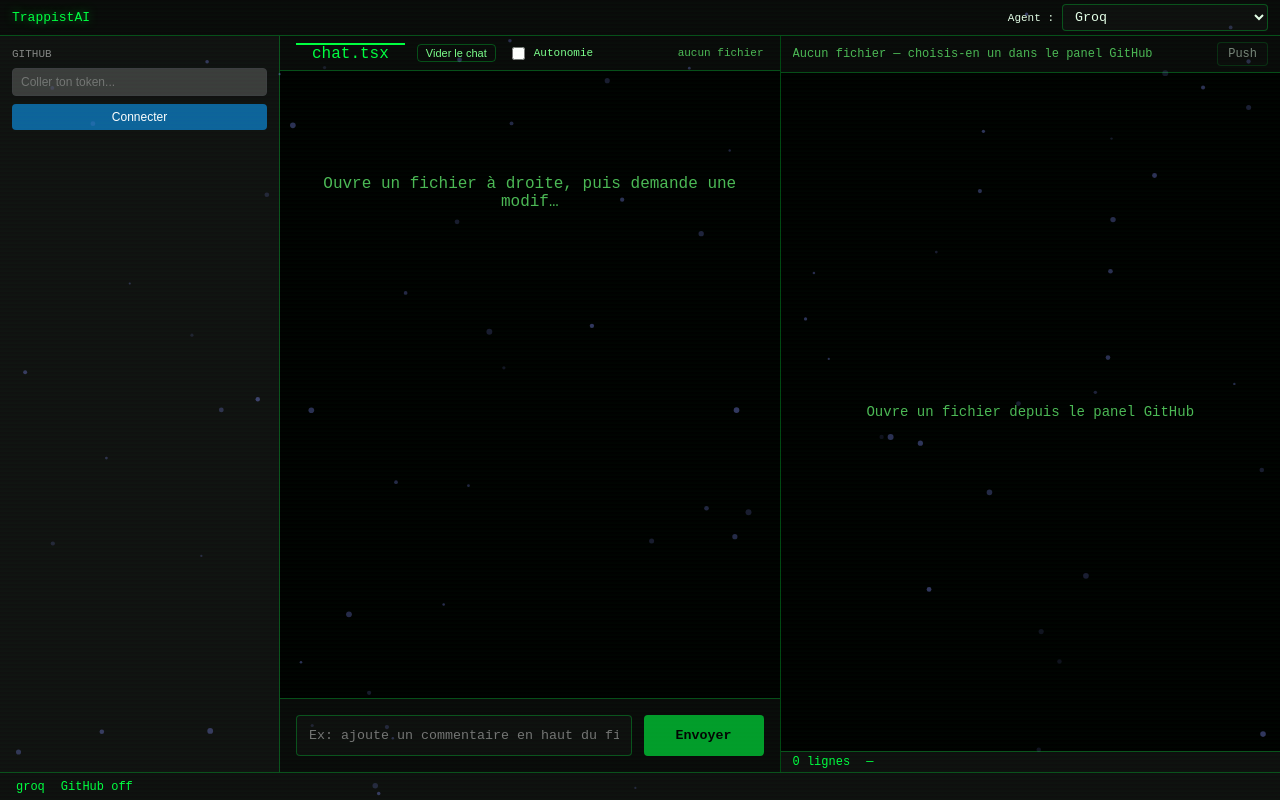
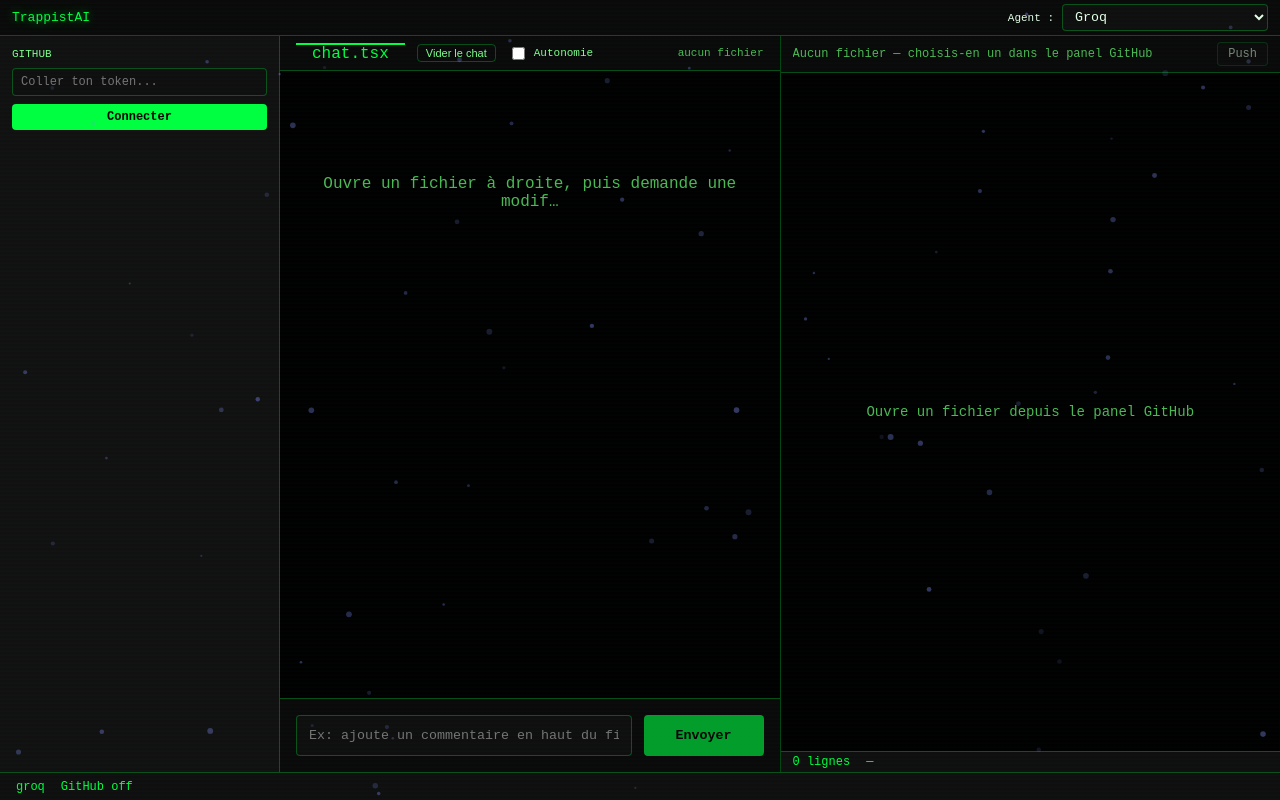
Before and after one commit to UnrealNFT/TC2, a React (Vite) app: page / in a window 1280 px wide. Built offline with nearby package versions, Linux system fonts and the light colour scheme.

Commit message:
theme(GitHubPanel): couleurs TrappistAI noir/vert

```diff
--- a/src/components/GitHubPanel.tsx
+++ b/src/components/GitHubPanel.tsx
@@ -159,12 +159,19 @@ function GitHubPanel({
   }
 
   return (
-    <div style={{ padding: '12px', display: 'flex', flexDirection: 'column', height: '100%', boxSizing: 'border-box' }}>
+    <div style={{
+      padding: '12px',
+      display: 'flex',
+      flexDirection: 'column',
+      height: '100%',
+      boxSizing: 'border-box',
+      backgroundColor: 'var(--tc-panel)',
+    }}>
       <div
         style={{
           fontSize: '11px',
           textTransform: 'uppercase',
-          color: '#858585',
+          color: 'var(--tc-text-muted)',
           marginBottom: '8px',
         }}
       >
@@ -181,13 +188,14 @@ function GitHubPanel({
             style={{
               width: '100%',
               padding: '6px 8px',
-              backgroundColor: '#3c3c3c',
-              border: '1px solid #3e3e42',
+              backgroundColor: 'var(--tc-bg-elevated)',
+              border: '1px solid var(--tc-border)',
               borderRadius: '4px',
-              color: '#cccccc',
+              color: 'var(--tc-text)',
               fontSize: '12px',
               marginBottom: '8px',
               boxSizing: 'border-box',
+              fontFamily: "'Courier New', Consolas, monospace",
             }}
           />
           <button
@@ -196,25 +204,27 @@ function GitHubPanel({
             style={{
               width: '100%',
               padding: '6px',
-              backgroundColor: '#0e639c',
+              backgroundColor: 'var(--tc-primary)',
               border: 'none',
               borderRadius: '4px',
-              color: 'white',
+              color: 'var(--tc-bg)',
               fontSize: '12px',
               cursor: loading ? 'wait' : 'pointer',
+              fontWeight: 600,
+              fontFamily: "'Courier New', Consolas, monospace",
             }}
           >
             {loading ? 'Connexion...' : 'Connecter'}
           </button>
           {error && (
-            <div style={{ color: '#f14c4c', fontSize: '11px', marginTop: '6px' }}>
+            <div style={{ color: 'var(--tc-danger)', fontSize: '11px', marginTop: '6px' }}>
               {error}
             </div>
           )}
         </>
       ) : (
         <>
-          <div style={{ fontSize: '12px', color: '#4ec9b0', marginBottom: '6px' }}>
+          <div style={{ fontSize: '12px', color: 'var(--tc-primary)', marginBottom: '6px' }}>
             ✓ {githubUser}
           </div>
 
@@ -222,13 +232,14 @@ function GitHubPanel({
             onClick={disconnect}
             style={{
               padding: '4px 8px',
-              backgroundColor: '#3c3c3c',
-              border: '1px solid #3e3e42',
+              backgroundColor: 'var(--tc-bg-elevated)',
+              border: '1px solid var(--tc-border)',
               borderRadius: '4px',
-              color: '#cccccc',
+              color: 'var(--tc-text-muted)',
               fontSize: '11px',
               cursor: 'pointer',
               marginBottom: '12px',
+              fontFamily: "'Courier New', Consolas, monospace",
             }}
           >
             Déconnecter
@@ -238,7 +249,7 @@ function GitHubPanel({
             style={{
               fontSize: '11px',
               textTransform: 'uppercase',
-              color: '#858585',
+              color: 'var(--tc-text-muted)',
               marginBottom: '6px',
             }}
           >
@@ -254,10 +265,11 @@ function GitHubPanel({
                   fontSize: '12px',
                   cursor: 'pointer',
                   backgroundColor:
-                    selectedRepo === repo.full_name ? '#37373d' : 'transparent',
-                  color: selectedRepo === repo.full_name ? 'white' : '#cccccc',
+                    selectedRepo === repo.full_name ? 'var(--tc-selected)' : 'transparent',
+                  color: selectedRepo === repo.full_name ? 'var(--tc-primary)' : 'var(--tc-text)',
                   borderRadius: '4px',
                   marginBottom: '2px',
+                  border: selectedRepo === repo.full_name ? '1px solid var(--tc-border)' : '1px solid transparent',
                 }}
               >
                 {repo.private ? '🔒' : '🌐'} {repo.full_name}
@@ -271,7 +283,7 @@ function GitHubPanel({
                 style={{
                   fontSize: '11px',
                   textTransform: 'uppercase',
-                  color: '#858585',
+                  color: 'var(--tc-text-muted)',
                   marginBottom: '6px',
                   display: 'flex',
                   alignItems: 'center',
@@ -285,9 +297,9 @@ function GitHubPanel({
                     style={{
                       fontSize: '10px',
                       padding: '2px 6px',
-                      background: '#3c3c3c',
-                      border: '1px solid #3e3e42',
-                      color: '#ccc',
+                      background: 'var(--tc-bg-elevated)',
+                      border: '1px solid var(--tc-border)',
+                      color: 'var(--tc-text-muted)',
                       borderRadius: 3,
                       cursor: 'pointer',
                     }}
@@ -296,17 +308,17 @@ function GitHubPanel({
                   </button>
                 )}
               </div>
-              <div style={{ fontSize: '10px', color: '#666', marginBottom: 6 }}>
+              <div style={{ fontSize: '10px', color: 'var(--tc-text-dim)', marginBottom: 6 }}>
                 /{dirPath || ''}
               </div>
               {fileError && (
-                <div style={{ color: '#f14c4c', fontSize: '11px', marginBottom: 6 }}>
+                <div style={{ color: 'var(--tc-danger)', fontSize: '11px', marginBottom: 6 }}>
                   {fileError}
                 </div>
               )}
               <div style={{ flex: 1, overflowY: 'auto', minHeight: 0 }}>
                 {filesLoading ? (
-                  <div style={{ fontSize: 12, color: '#666' }}>Chargement...</div>
+                  <div style={{ fontSize: 12, color: 'var(--tc-text-dim)' }}>Chargement...</div>
                 ) : (
                   files
                     .slice()
@@ -323,10 +335,11 @@ function GitHubPanel({
                           fontSize: '12px',
                           cursor: 'pointer',
                           backgroundColor:
-                            openPath === item.path ? '#094771' : 'transparent',
-                          color: openPath === item.path ? '#fff' : '#cccccc',
+                            openPath === item.path ? 'var(--tc-selected)' : 'transparent',
+                          color: openPath === item.path ? 'var(--tc-primary)' : 'var(--tc-text)',
                           borderRadius: '4px',
                           marginBottom: '1px',
+                          border: openPath === item.path ? '1px solid var(--tc-border)' : '1px solid transparent',
                         }}
                       >
                         {item.type === 'dir' ? '📁' : '📄'} {item.name}
```
